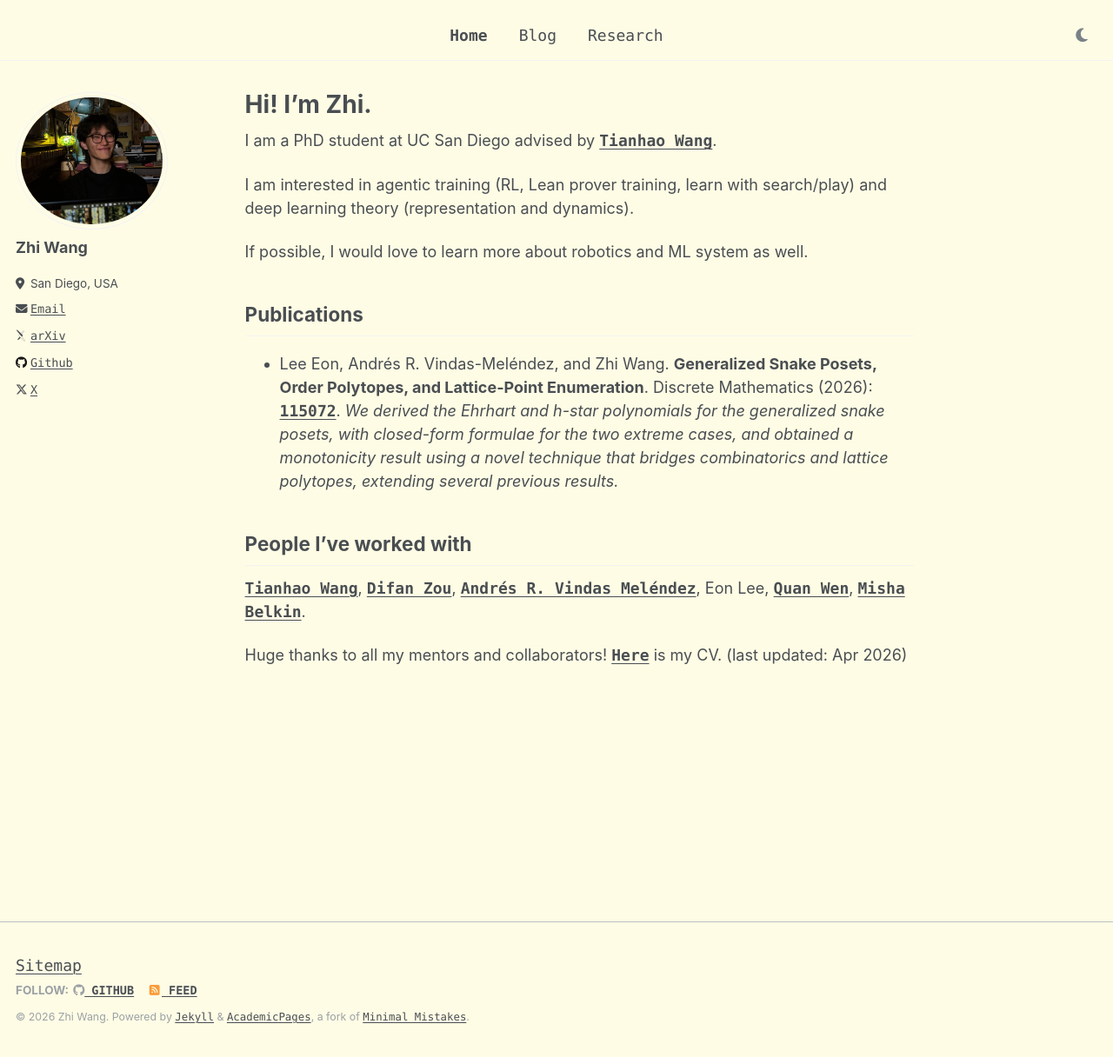
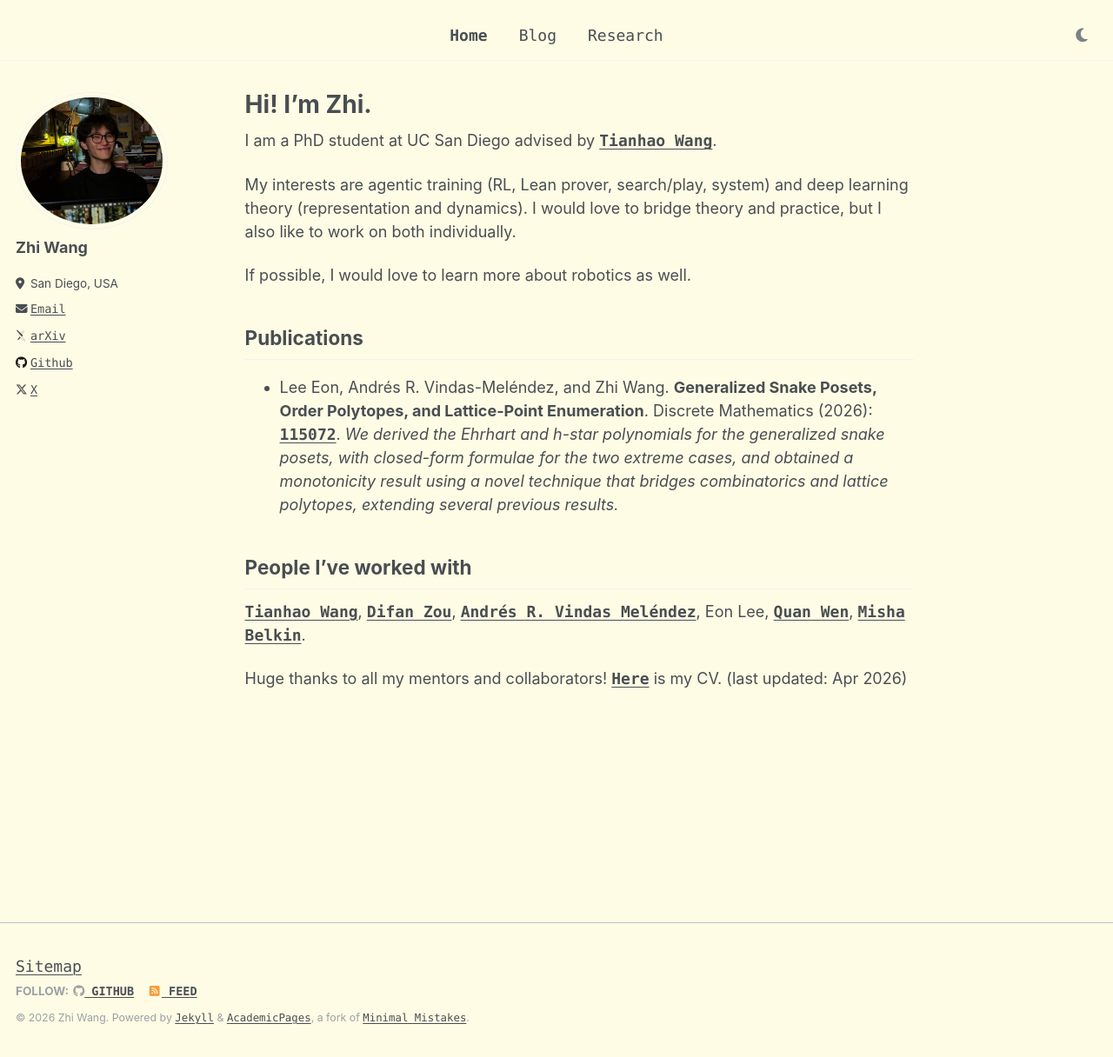
Before and after one commit to Zhi0467/Zhi0467.github.io, a Jekyll site: the page built from _pages/about.md, in a window 1280 px wide and 1216 px high. Shown: the whole window at 87% size. Built offline with Jekyll 4.4.1, drawn with Linux system fonts in a browser that asks for light colours; some web fonts are replaced.

Commit message:
Revise interests and clarify about page content
Updated interests and removed redundancy in the about page.

```diff
--- a/_pages/about.md
+++ b/_pages/about.md
@@ -5,9 +5,9 @@ author_profile: true
 ---
 I am a PhD student at UC San Diego advised by [Tianhao Wang](https://tiiao.github.io).
 
-I am interested in agentic training (RL, Lean prover training, learn with search/play) and deep learning theory (representation and dynamics).
+My interests are agentic training (RL, Lean prover, search/play, system) and deep learning theory (representation and dynamics). I would love to bridge theory and practice, but I also like to work on both individually.
 
-If possible, I would love to learn more about robotics and ML system as well.
+If possible, I would love to learn more about robotics as well.
 
 Publications
 ------
```
